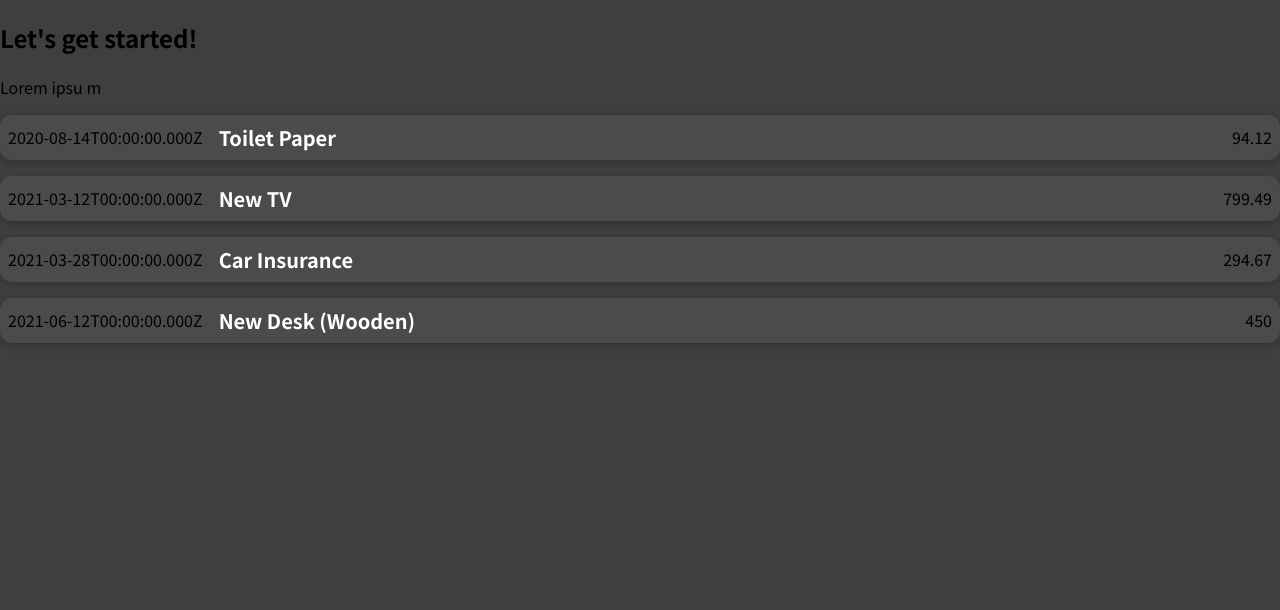
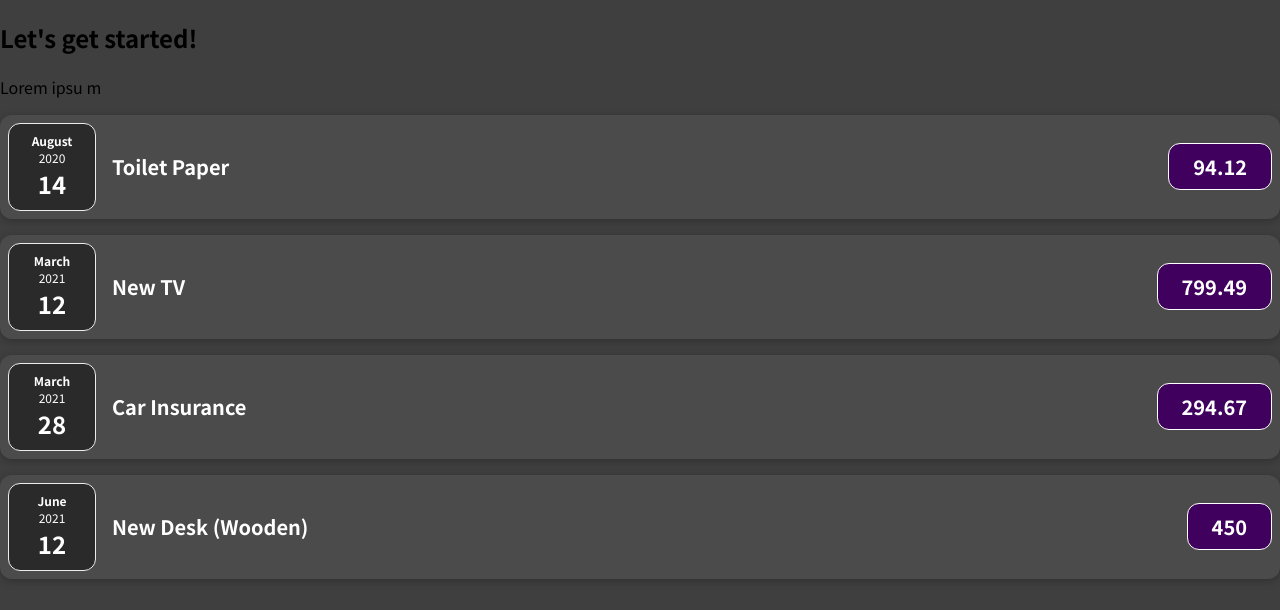
Before and after one commit to karpovvicz/react-rundown, a JavaScript app: page / in a window 1280 px wide. Shown: the top 610 px of the page. Built offline with nearby package versions, Linux system fonts and the light colour scheme.

Commit message:
add props functionality and styling

```diff
--- /dev/null
+++ b/src/components/ExpenseDate.css
@@ -0,0 +1,27 @@
+
+.expense-date {
+    display: flex;
+    flex-direction: column;
+    width: 5.5rem;
+    height: 5.5rem;
+    border: 1px solid #ececec;
+    background-color: #2a2a2a;
+    color: white;
+    border-radius: 12px;
+    align-items: center;
+    justify-content: center;
+}
+
+.expense-date__month {
+    font-size: 0.75rem;
+    font-weight: bold;
+}
+
+.expense-date__year {
+    font-size: 0.75rem;
+}
+
+.expense-date__day {
+    font-size: 1.5rem;
+    font-weight: bold;
+}
--- /dev/null
+++ b/src/components/ExpenseDate.js
@@ -0,0 +1,18 @@
+import './ExpenseDate.css'
+
+function ExpenseDate(props ) {
+    const month = props.date.toLocaleString('en-US', {month: 'long'});
+    const day = props.date.toLocaleString('en-US', {day: '2-digit'});
+    const year = props.date.getFullYear();
+
+
+    return (
+        <div className="expense-date" >
+            <div className="expense-date__month">{month}</div>
+            <div className="expense-date__year">{year}</div>
+            <div className="expense-date__day">{day}</div>
+        </div>
+    )
+}
+
+export default ExpenseDate;
--- a/src/components/ExpenseItem.js
+++ b/src/components/ExpenseItem.js
@@ -1,14 +1,18 @@
+import ExpenseDate from './ExpenseDate';
 import './ExpenseItem.css'
 
+
 function ExpenseItem(props) {
+
 
     return (
         <>
         <div className="expense-item">
-            <div>{props.date.toISOString()}</div>
-<div className="expense-item__description">
+<ExpenseDate date={props.date}  />
+
+            <div className="expense-item__description">
     <h2>{props.title}</h2>
-    <div className="expense-item_price">{props.amount}</div>
+    <div className="expense-item__price">{props.amount}</div>
 </div>
         </div>
         </>
```
